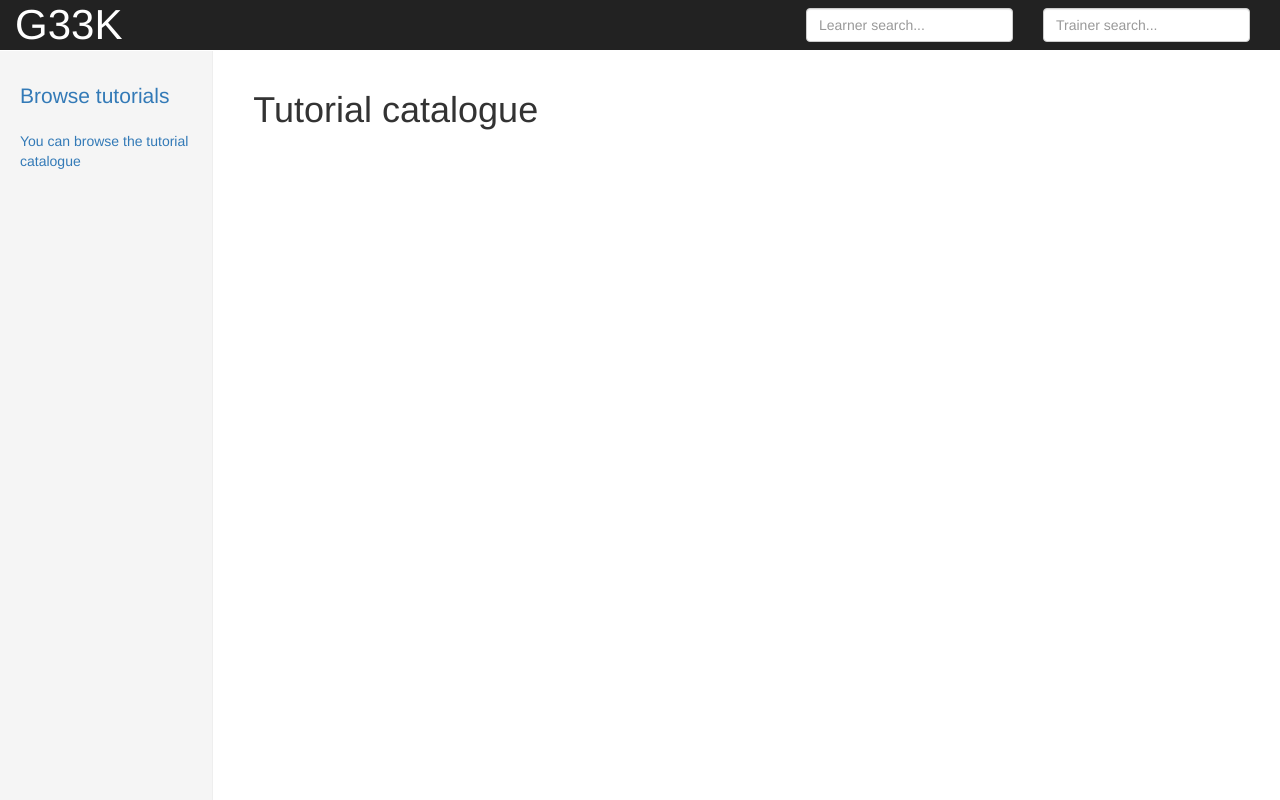
After one commit to AlexMathew/g33k, a Flask app: template templates/catalogue.html in a window 1280 px wide. The commit adds this page. Run offline with Flask 2, Linux system fonts and the light colour scheme; the template is opened without the code that fills it, so the values that code supplies are empty; parts of the project's set-up code (start-up, migrations or seed data) failed here and were passed over; some libraries are stand-ins or nearby versions.

Commit message:
Add catalogue handler and template

```diff
--- a/routes.py
+++ b/routes.py
@@ -271,7 +271,7 @@ def addtutorial():
     permalink = generate_permalink(title, str(timestamp))
     content = request.form['content']
     html = convertmdtohtml(content)
-    html = "{% extends \"tutorial.html\" %}\n{% block content %}\n" + html + "\n{% endblock %}"
+    html = "{% extends \"tutorial.html\" %}\n{% block content2 %}\n" + html + "\n{% endblock %}"
     with open('templates/tutorials/' + str(timestamp) + '.html', 'w') as f:
         f.write(html)
     trainer_data = {
@@ -300,11 +300,28 @@ def addtutorial():
         '<h3>G33K Activity</h3>',
         '<h3>G33K Activity</h3>\n<li class="list-group-item"> \
         <a href="/trainer/%s">%s</a> posted a new tutorial - \
-        <a href="/%s">%s</a></li>' % (author_username, author_name, permalink, title)
+        <a href="/tutorial/%s">%s</a></li>' % (author_username, author_name, permalink, title)
         )
     with open('templates/index.html', 'w') as f:
         f.write(indexpage)
     return redirect('index')
+
+
+@app.route('/tutorial/<permalink>')
+def tutorialpage(permalink):
+    templatename = str(db.tutorials.find_one({ 'permalink': permalink })['timestamp'])
+    return render_template('tutorials/' + templatename + '.html')
+
+
+@app.route('/catalogue')
+def catalogue():
+    tutorials = [tut for tut in db.tutorials.find().sort([('timestamp', pymongo.DESCENDING)])]
+    return render_template(
+        'catalogue.html',
+        tutorials=tutorials,
+        learner=(session['type']=="learner"),
+        trainer=(session['type']=="trainer")
+        )
 
 
 @app.route('/logout')
@@ -316,4 +333,4 @@ def logout():
 
 
 if __name__ == '__main__':
-    app.run(host="0.0.0.0", port=8000, debug=True)
+    app.run(host="0.0.0.0", debug=True)
--- /dev/null
+++ b/templates/catalogue.html
@@ -0,0 +1,16 @@
+{% extends "template.html" %}
+{% block content %}
+	<h1>Tutorial catalogue</h1>
+	<ul class="list-group">
+		{% for tutorial in tutorials %}
+			<li class="list-group-item">
+				<a href="/tutorials/{{ tutorial.permalink }}">{{ tutorial.title }}</a>
+				<small>A {{ tutorial.category }} tutorial</small>
+				<small>
+					published by <a href="/trainer/{{ tutorial.author_username }}">{{ tutorial.author_name }}</a>
+					on {{ tutorial.date }}
+				</small>
+			</li>
+		{% endfor %}
+	</ul>
+{% endblock %}
--- a/templates/index.html
+++ b/templates/index.html
@@ -5,7 +5,8 @@
 
   <ul class="list-group" style="font-size: 1.5em">
     <h3>G33K Activity</h3>
-<li class="list-group-item">         <a href="/trainer/Alex">Alex</a> posted a new tutorial -         <a href="/1417992807_Python__Hello_World_program">Python - Hello World program</a></li>
+<li class="list-group-item">         <a href="/trainer/Alex">Alex</a> posted a new tutorial -         <a href="/tutorial/1418007106_Git__Part_1">Git - Part 1</a></li>
+<li class="list-group-item">         <a href="/trainer/Alex">Alex</a> posted a new tutorial -         <a href="/tutorial/1417992807_Python__Hello_World_program">Python - Hello World program</a></li>
 
   </ul>
 
--- a/templates/template.html
+++ b/templates/template.html
@@ -37,10 +37,8 @@
           		<li style="font-size:1.5em"><a href="/addtutorial">Add a tutorial</a></li>
           		<li><a>You can start setting up a new tutorial</a></li>
           	{% endif %}
-          	{% if learner %}
           		<li style="font-size:1.5em"><a href="/catalogue">Browse tutorials</a></li>
           		<li><a>You can browse the tutorial catalogue</a></li>
-          	{% endif %}
           </ul>
         </div>
         <div class="col-sm-9 col-sm-offset-3 col-md-10 col-md-offset-2 main">
--- a/templates/tutorial.html
+++ b/templates/tutorial.html
@@ -3,6 +3,6 @@
 	<div class="page-header">
 	  <h1>{{ title }} <small>{{ author }}, {{ published }}</small></h1>
 	</div>
-	{% block content %}
+	{% block content2 %}
 	{% endblock %}
 {% endblock %}
```
